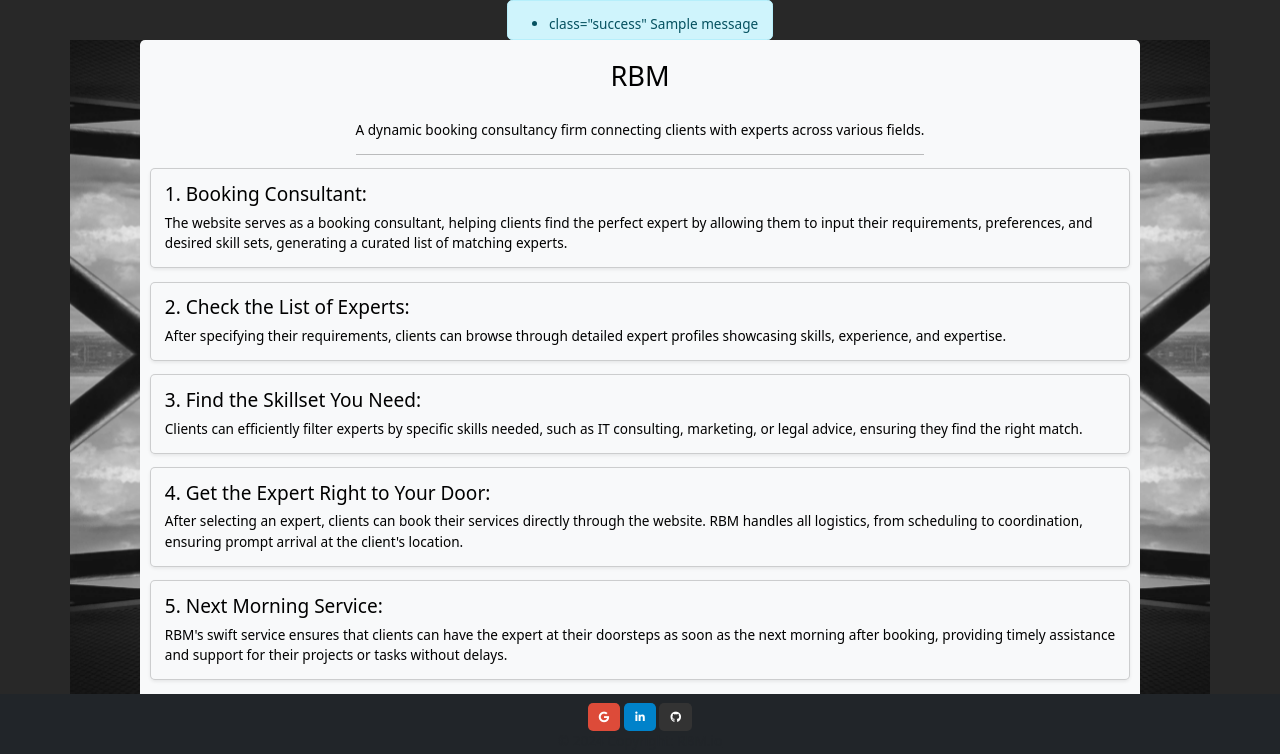
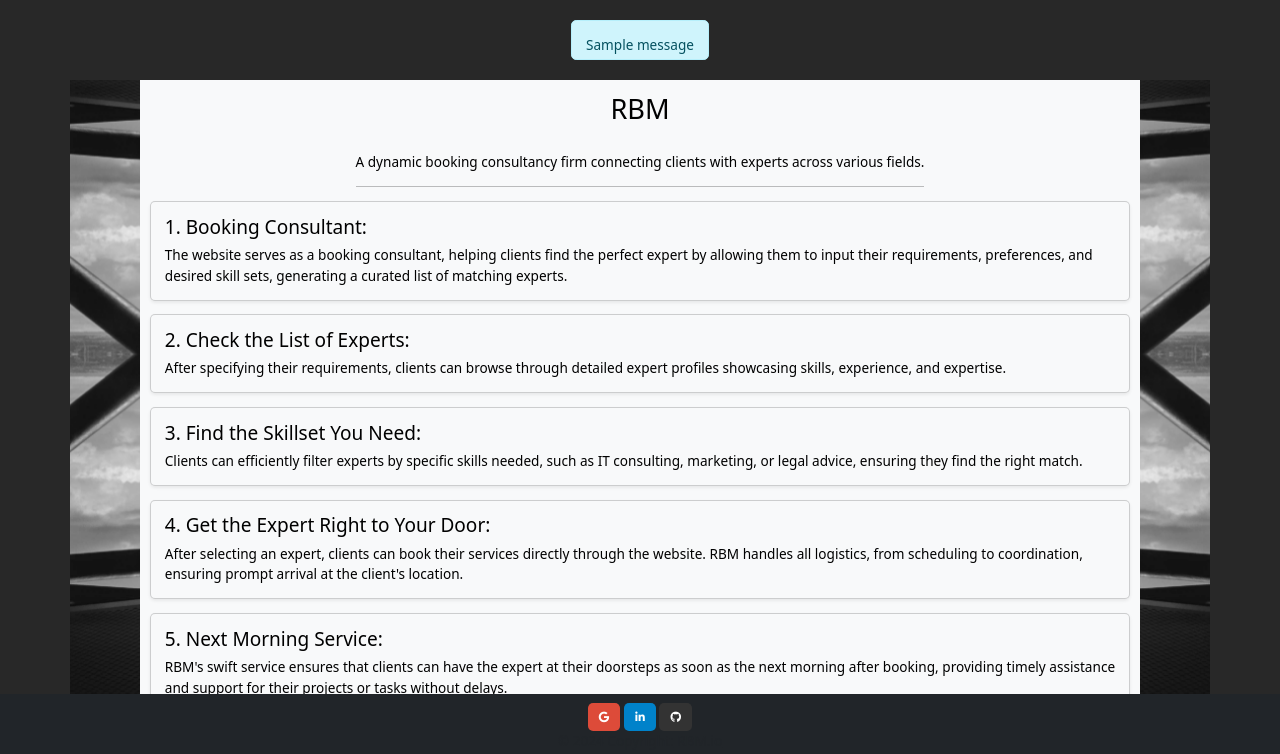
Before and after one commit to Jean7667/RBM_APP, a Django app: page /about/ in a window 1280 px wide. Shown: the part 46-800 px from the top of the page. Run offline with Django 5.2, Linux system fonts and the light colour scheme; tables that the repository leaves empty hold one stand-in row (values such as "Sample post"); one stand-in notice (Sample message) is shown; some libraries are stand-ins or nearby versions.

Commit message:
remove li tag for p and added to br

```diff
--- a/user_app/templates/base.html
+++ b/user_app/templates/base.html
@@ -80,17 +80,17 @@
 
         </div>
     </nav>
+    <br>
     <!--Main content section-->
     <!--Main content div height: calc(99dvh - 100px) and 100px equal footer height plus navbar height -->
                 {% if messages %}
                 <div class="alert alert-info" role="alert">
-                            <ul class="messages">
                     {% for message in messages %}
-                                    <li> {% if message.tags %} class="{{ message.tags }}"{% endif %} {{ message }}</li>
+                    <p {% if message.tags %} class="{{ message.tags }}" {% endif %}>{{ message }}</p>
                     {% endfor %}
-                            </ul>
                 </div>
                 {% endif %}
+    <br>
     <main class="container-fluid d-flex justify-content-center align-items-center main-content">
         {% block content %}
 
```
Lines whose indentation alone changed are shown as unchanged.
